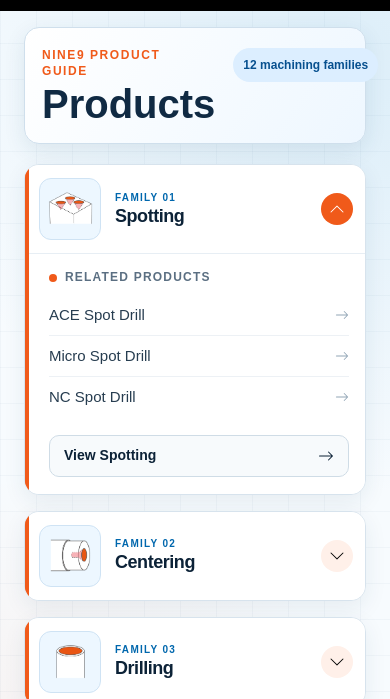
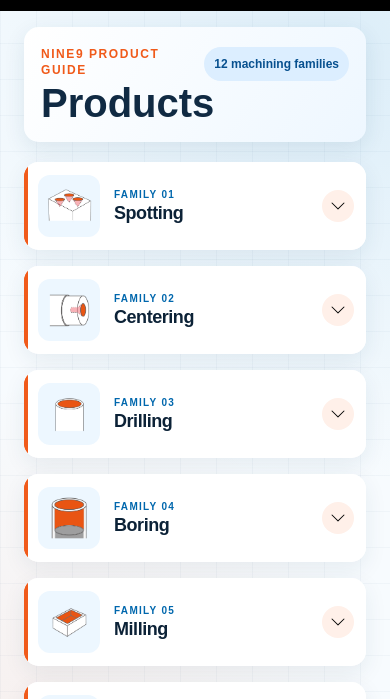
Before and after one commit to Ulysses-Li/Support-Center, a plain HTML site: page nine9/products.html in a window 390 px wide. Shown: the part 65-764 px from the top of the page. Drawn offline with nearby package versions, Linux system fonts and the light colour scheme.

Commit message:
修正手機產品頁收合與版面

```diff
--- a/nine9/css/products.css
+++ b/nine9/css/products.css
@@ -1345,12 +1345,15 @@ body {
   /* 手機標題區縮短，讓第一張產品卡片在首屏自然露出。 */
   .catalog-intro {
     min-height: 108px;
-    align-items: flex-start;
+    position: relative;
+    display: block;
     margin-bottom: 20px;
     padding: 19px 17px;
+    border: 0;
   }
 
   .catalog-eyebrow {
+    max-width: 145px;
     margin-bottom: 5px;
   }
 
@@ -1358,19 +1361,29 @@ body {
     font-size: 40px;
   }
 
+  /* 數量標籤固定在右上角，避免與 Products 標題互相擠壓。 */
+  .family-count {
+    position: absolute;
+    top: 19px;
+    right: 17px;
+    max-width: calc(100% - 190px);
+    overflow: hidden;
+    text-overflow: ellipsis;
+    white-space: nowrap;
+  }
+
   /* 手機版使用單欄手風琴，左側橘線取代桌面雙色線。 */
   .product-family-card {
     display: block;
     min-height: 0;
     height: auto;
-    border-color: #d7e3ed;
+    border: 0;
     border-radius: 15px;
     box-shadow: 0 7px 22px rgba(31, 65, 91, 0.08);
   }
 
   .product-family-card:hover {
     transform: none;
-    border-color: #d7e3ed;
     box-shadow: 0 7px 22px rgba(31, 65, 91, 0.08);
   }
 
@@ -1398,6 +1411,7 @@ body {
     width: 62px;
     height: 62px;
     padding: 6px;
+    border: 0;
     border-radius: 12px;
   }
 
@@ -1442,7 +1456,7 @@ body {
   .product-family-body {
     display: none;
     padding: 3px 16px 17px 24px;
-    border-top: 1px solid #e7eef4;
+    border-top: 0;
   }
 
   .product-family-card.is-open .product-family-body {
@@ -1457,8 +1471,15 @@ body {
     min-height: 40px;
   }
 
+  /* 手機版以留白分隔產品，不重複堆疊橫線。 */
+  .related-list li + li {
+    border-top: 0;
+  }
+
   .product-family-cta {
     min-height: 42px;
+    background: #f1f7fb;
+    border: 0;
   }
 }
 
--- a/nine9/js/products-render.js
+++ b/nine9/js/products-render.js
@@ -68,7 +68,7 @@ function renderProductsCards() {
              Product Card
         ================================================== -->
 
-        <article class="product-family-card${index === 0 ? " is-open" : ""}" data-href="${escapeHTML(family.href)}">
+        <article class="product-family-card" data-href="${escapeHTML(family.href)}">
 
           <!-- 桌面版頂端雙品牌色識別線；手機版會轉為左側橘線。 -->
           <span class="family-accent" aria-hidden="true"></span>
```
